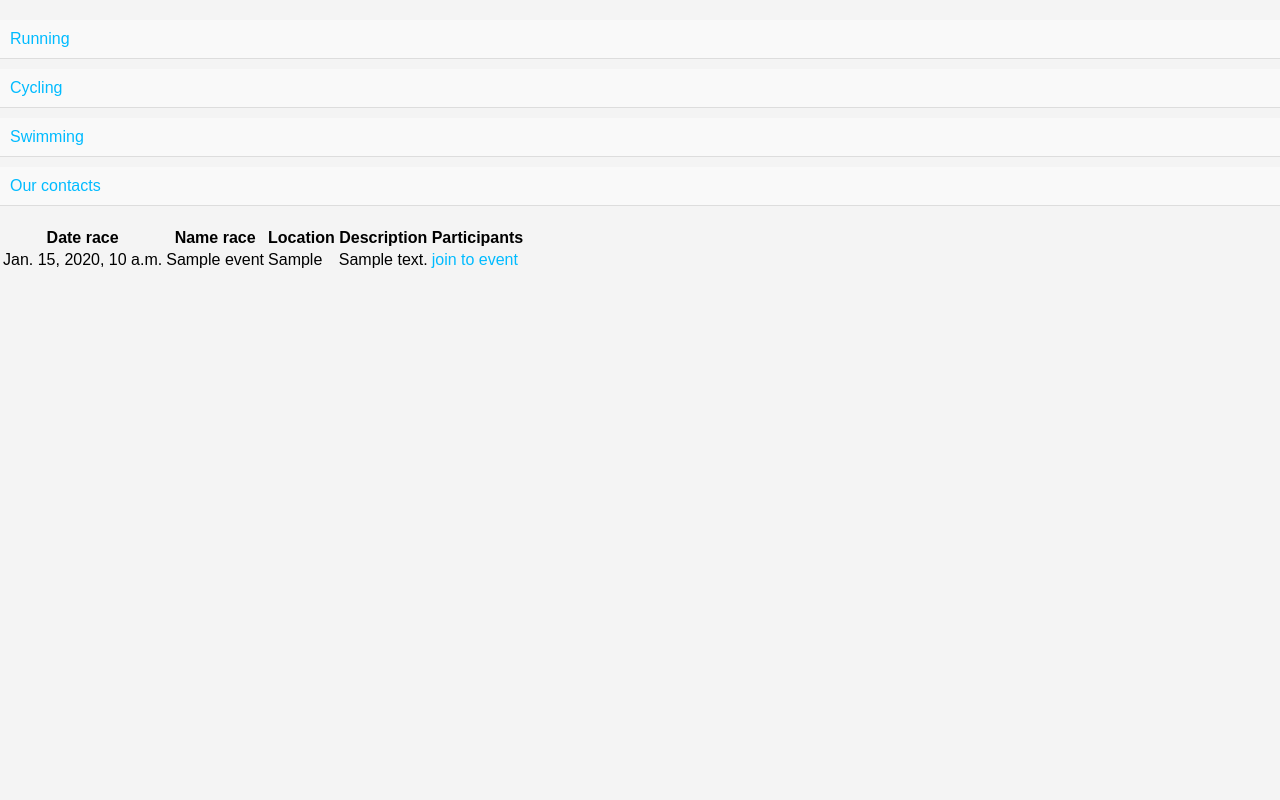
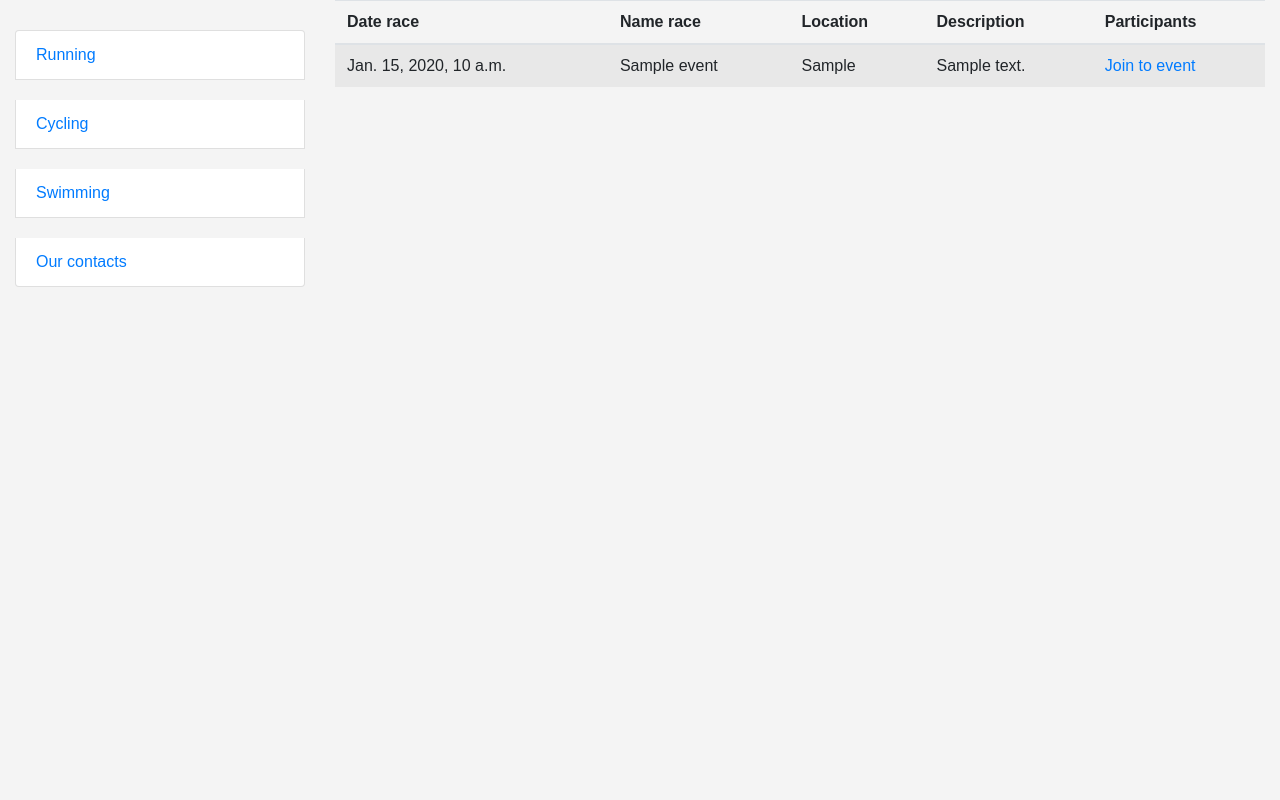
Before and after one commit to Viesich/Runner_community, a Django app: page / in a window 1280 px wide. Run offline with Django 5.2, Linux system fonts and the light colour scheme; tables that the repository leaves empty hold one stand-in row (values such as "Sample post").

Commit message:
Add Bootstrap and modify index.html, base.html, sidebar.html, and styles.css

```diff
--- a/static/css/styles.css
+++ b/static/css/styles.css
@@ -1,5 +1,6 @@
 body {
     font-family: Arial, sans-serif;
+    color: #333;
     margin: 0;
     padding: 0;
     background-color: #f4f4f4;
@@ -11,11 +12,11 @@ li {
 
 a {
     text-decoration: none;
-    color: #00bbff;
+    color: #007bff;
 }
 
 a:hover {
-    color: #0000ff;
+    color: #0056b3;
 }
 
 ul {
--- a/templates/base.html
+++ b/templates/base.html
@@ -6,15 +6,26 @@
     {% endblock %}
     <meta charset="UTF-8">
     <meta name="viewport" content="width=device-width, initial-scale=1">
-    {% load static  %}
+    <link rel="stylesheet" href="https://cdn.jsdelivr.net/npm/bootstrap@4.6.2/dist/css/bootstrap.min.css"
+        integrity="sha384-xOolHFLEh07PJGoPkLv1IbcEPTNtaed2xpHsD9ESMhqIYd0nLMwNLD69Npy4HI+N" crossorigin="anonymous">
+  {% load static %}
     <link rel="stylesheet" href="{% static 'css/styles.css' %}">
-  </head>
   <body>
+<div class="container-fluid">
+  <div class="row">
+    <div class=col-sm-3>
       {% block sidebar %}
         {% include "includes/sidebar.html" %}
       {% endblock %}
+    </div>
+    <div class=col-sm-9>
       {% block content %}
-
       {% endblock %}
+{#      {% block pagination %}#}
+{#        {% include "includes/pagination.html" %}#}
+{#      {% endblock %}#}
+    </div>
+  </div>
+</div>
 </body>
 </html>
--- a/templates/event/index.html
+++ b/templates/event/index.html
@@ -1,8 +1,7 @@
 {% extends "base.html" %}
 {% block content %}
-  <body>
-    <table>
-      <thead>
+  <table class="table table-striped table-hover">
+    <thead>
       <tr>
         <th>Date race</th>
         <th>Name race</th>
@@ -10,18 +9,17 @@
         <th>Description</th>
         <th>Participants</th>
       </tr>
-      </thead>
-      <tbody>
+    </thead>
+    <tbody>
       {% for event in events %}
         <tr>
           <td>{{ event.date }}</td>
           <td>{{ event.name }}</td>
           <td>{{ event.location }}</td>
           <td>{{ event.description }}</td>
-          <td><a href="#">join to event</a></td>
+          <td><a href="#">Join to event</a></td>
         </tr>
       {% endfor %}
-      </tbody>
-    </table>
-  </body>
+    </tbody>
+  </table>
 {% endblock %}
--- a/templates/includes/sidebar.html
+++ b/templates/includes/sidebar.html
@@ -1,14 +1,14 @@
-<ul>
-  <li>
+<ul class="list-group">
+  <li class="list-group-item">
     <a href="#">Running</a>
   </li>
-  <li>
+  <li class="list-group-item">
     <a href="#">Cycling</a>
   </li>
-  <li>
+  <li class="list-group-item">
     <a href="#">Swimming</a>
   </li>
-  <li>
+  <li class="list-group-item">
     <a href="#">Our contacts</a>
   </li>
 </ul>
```
Lines whose indentation alone changed are shown as unchanged.
